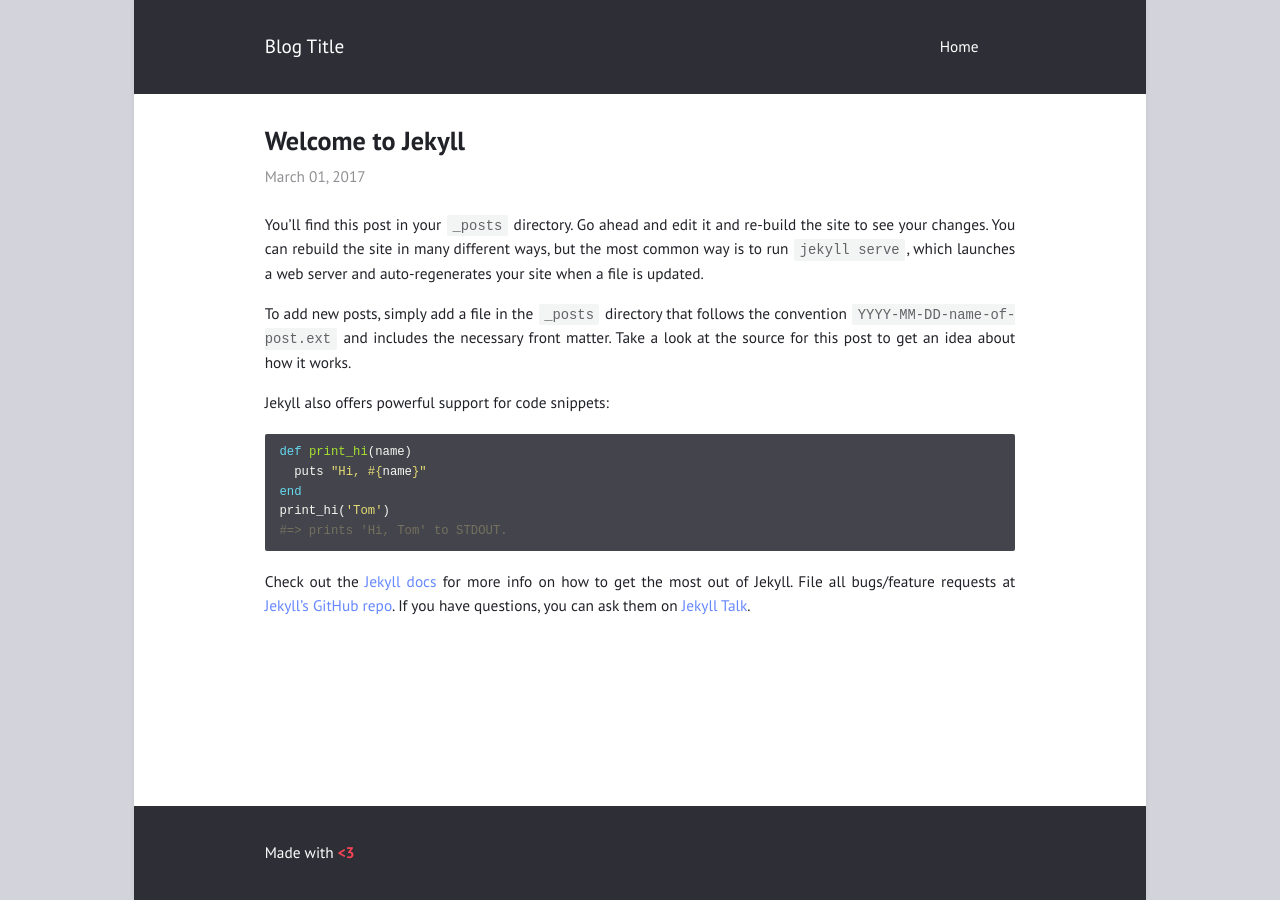
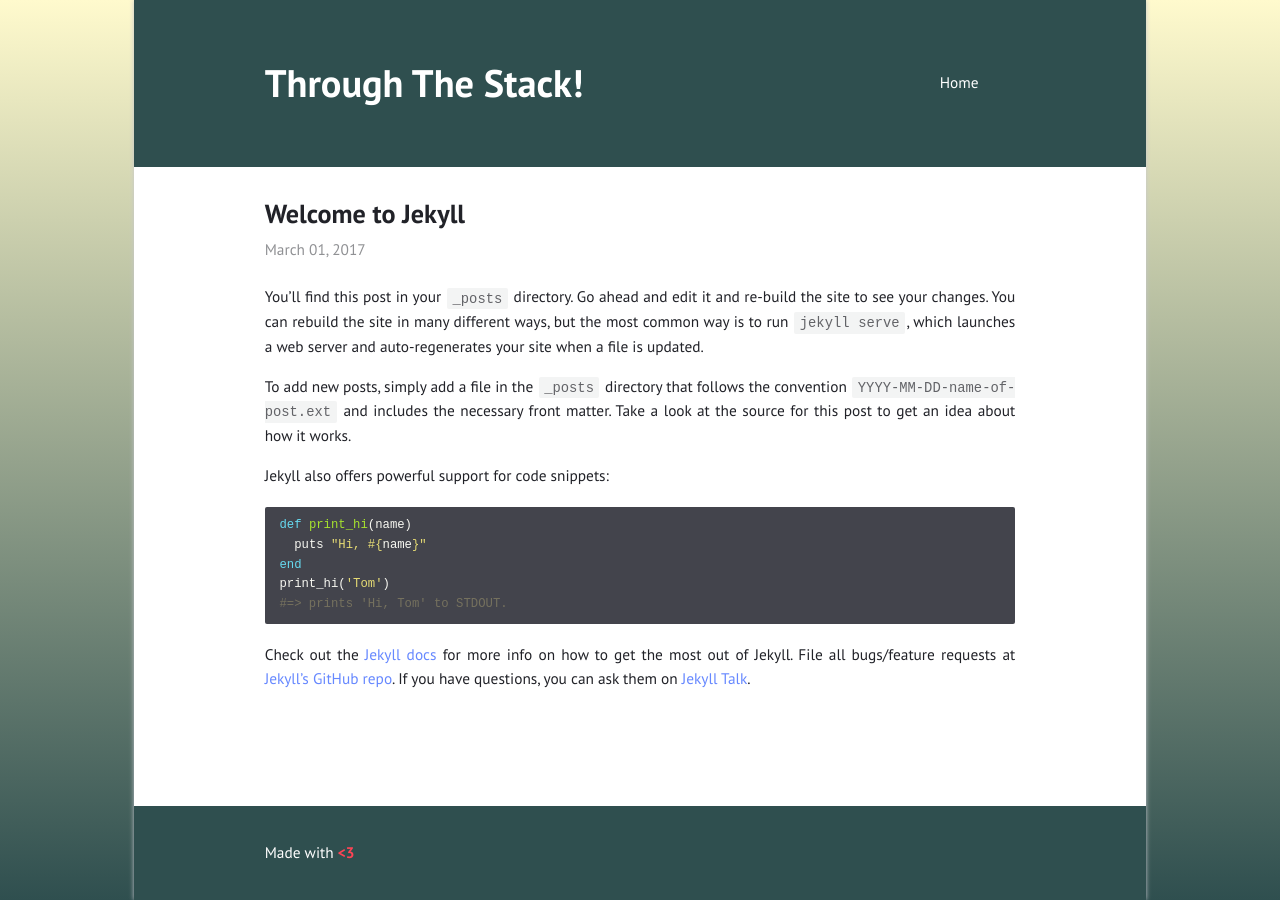
Before and after one commit to Stack-Breakthrough/stack-breakthrough.github.io, a Jekyll site: the page built from _posts/2017-03-01-welcome-to-jekyll.md, in a window 1280 px wide. Built offline with Jekyll 4.4.1, drawn with Linux system fonts in a browser that asks for light colours.

Commit message:
Update the frontend

```diff
--- a/Gemfile
+++ b/Gemfile
@@ -1,6 +1,7 @@
 source "https://rubygems.org"
 
 gem "jekyll", "~> 4.2.0"
+gem "webrick"
 
 group :jekyll_plugins do
   gem "jekyll-feed", "~> 0.12"
--- a/_config.yml
+++ b/_config.yml
@@ -1,5 +1,5 @@
-title: "Blog Title"
-author: "Blog Author"
+title: "Through The Stack!"
+author: "Levis Agaba"
 description: "Made with <b style=\"color: #f45;\">&lt;3</b>"
 permalink: /:title/
 lang: "en"
@@ -20,8 +20,8 @@ navigation:                # accepts {file, title, url, icon, sidebaricon}
   - {file: "README.md"}
 
 external:                  # shows a footer with social links - for available icons see fontawesome.com/icons
-  - {title: Mail, icon: envelope, url: "mailto:niklasbuschmann@users.noreply.github.com"}
-  - {title: Github, icon: github, url: "https://github.com/niklasbuschmann/contrast"}
+  - {title: Mail, icon: envelope, url: "mailto:stack-breakthrough@users.noreply.github.com"}
+  - {title: Github, icon: github, url: "https://github.com/stack-breakthrough/stack-breakthrough.github.io"}
   - {title: Subscribe, icon: rss, url: "/feed.xml"}
 
 comments:
--- a/_includes/meta.html
+++ b/_includes/meta.html
@@ -1,5 +1,9 @@
 <header>
-  <h1><a href="{{ include.post.url | relative_url }}">{{ include.post.title }}</a></h1>
+    <h1>
+        <a href="{{ include.post.url | relative_url }}">{{ include.post.title }}</a>
+    </h1>
   {%- assign date_format = site.date_format | default: "%B %d, %Y" -%}
-  <time datetime="{{ include.post.date | date_to_xmlschema }}">{{ include.post.date | date: date_format }}</time>
+  <time datetime="{{ include.post.date | date_to_xmlschema }}">{{ include.post.date | date: date_format }}
+  </time>
+  <span>{{ include.post.author }}</span>
 </header>
--- a/_layouts/default.html
+++ b/_layouts/default.html
@@ -28,7 +28,10 @@
 {% endif %}
 
 <header>
-  <a href="{{ "/" | relative_url }}" class="title">{{ site.title | escape }}</a>
+
+    <a href="{{ "/" | relative_url }}" class="title">
+        <h1>{{ site.title | escape }}</h1>
+    </a>
   {% include menu.html menu=pages %}
 </header>
 
--- a/assets/css/frame.sass
+++ b/assets/css/frame.sass
@@ -4,14 +4,14 @@
 @import index, font, basic, layout, classes
 
 html
-  background: lighten($dark, 70%)
+  background: linear-gradient(to top, darkslategray, lemonchiffon);
   padding: 0 calc(38% - 22em)
 
 body
   box-shadow: 0 0 .3em lighten($dark, 65%)
 
 body > header, body > footer
-  background: lighten($dark, 5%)
+  background: darkslategray
   color: $light
 
 @media (min-width: 32em)
```
